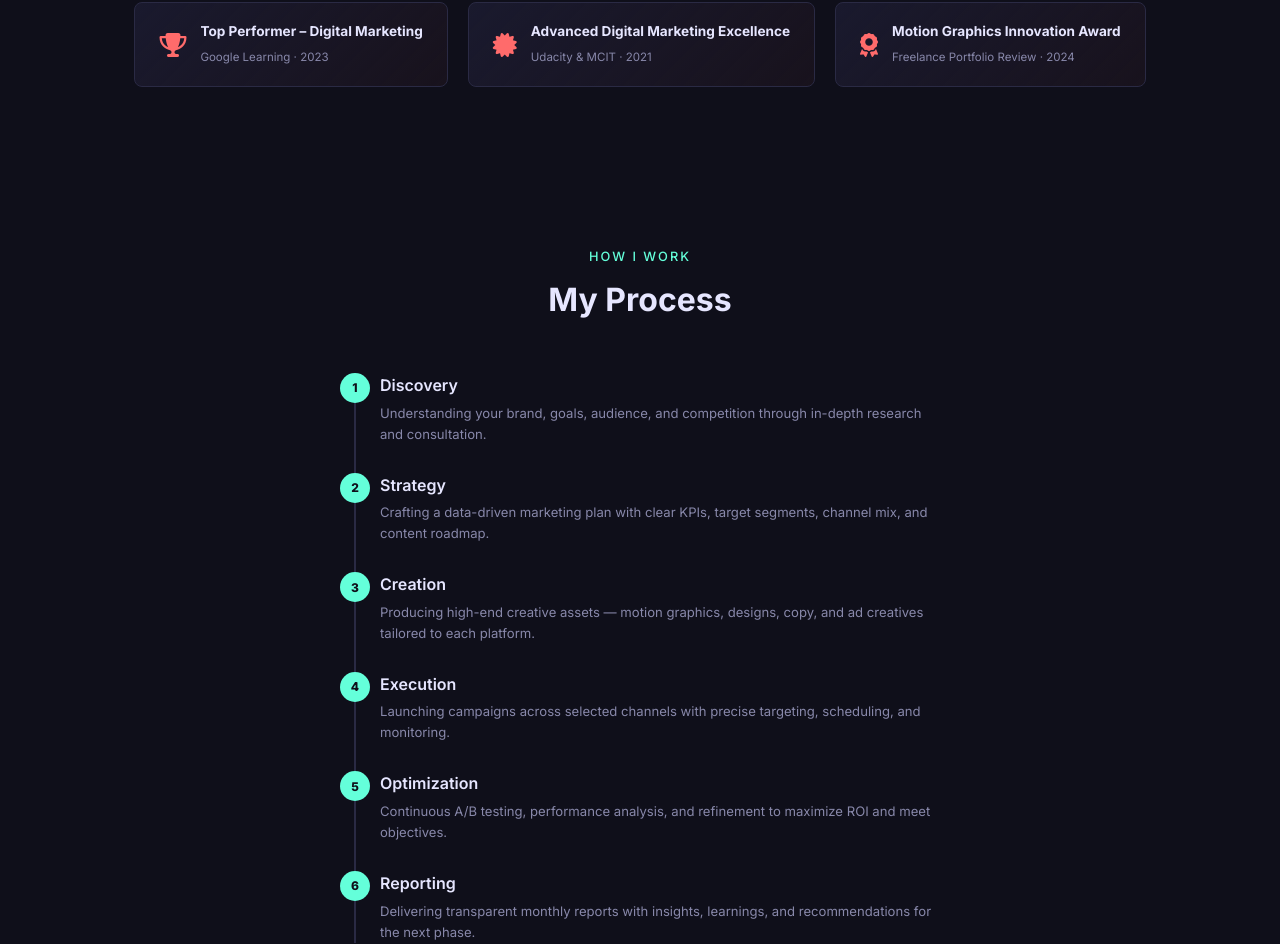
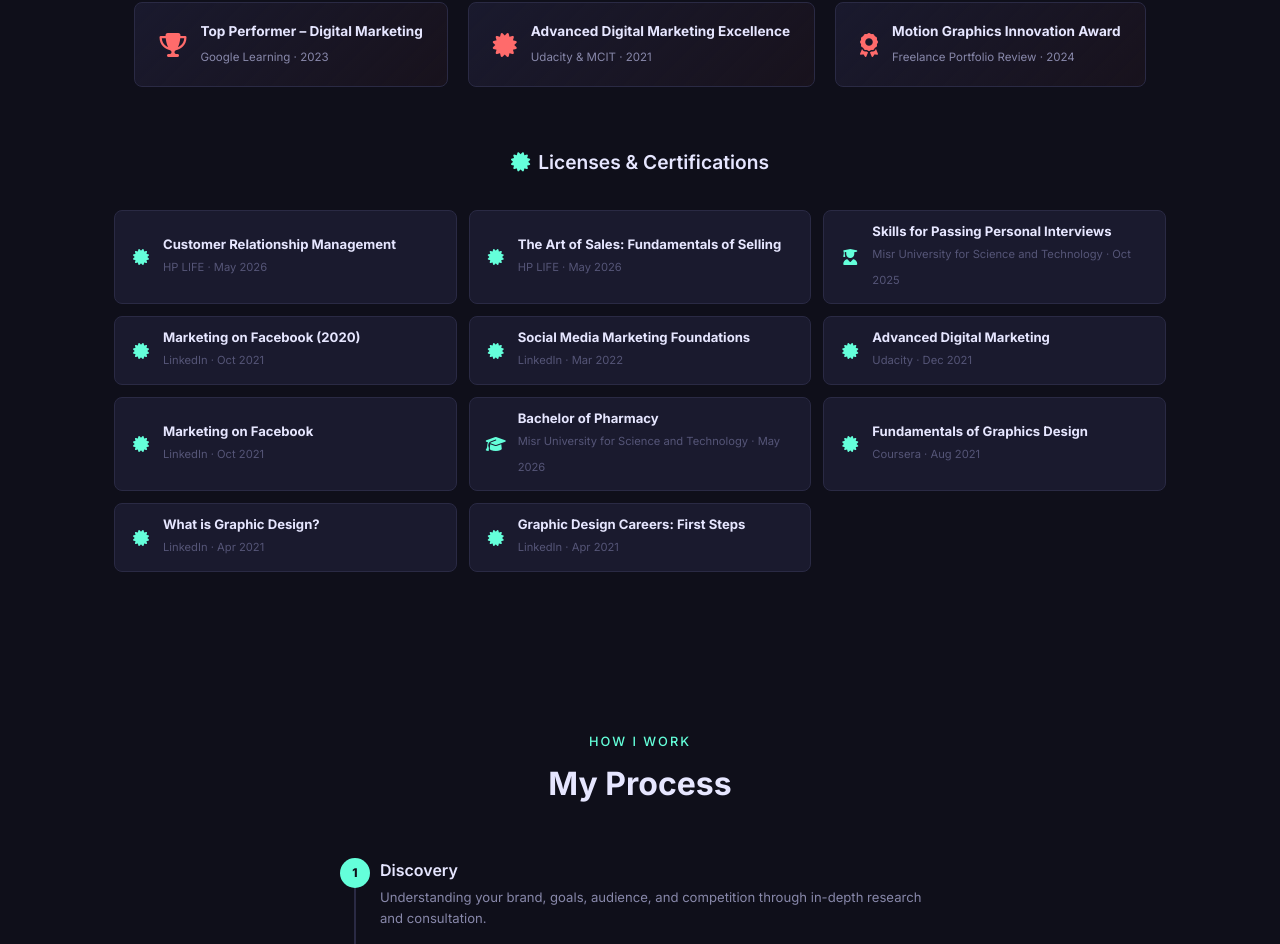
Before and after one commit to DR-MadaKamal/portfolio, a React (Vite) app: page / in a window 1280 px wide. Shown: the part 9093-10037 px from the top of the page. Built offline with nearby package versions, Linux system fonts and the light colour scheme.

Commit message:
Add LinkedIn certifications to Achievements section (11 new entries)

```diff
--- a/src/components/Achievements.jsx
+++ b/src/components/Achievements.jsx
@@ -1,5 +1,5 @@
 import { motion } from 'framer-motion'
-import { awards } from '../data/portfolioData'
+import { awards, certifications } from '../data/portfolioData'
 import { useLang } from '../context/LangContext'
 
 export default function Achievements() {
@@ -30,6 +30,27 @@ export default function Achievements() {
             </motion.div>
           ))}
         </div>
+
+        <h3 className="section-subtitle" style={{ marginTop: 60, marginBottom: 32 }}>
+          <i className="fas fa-certificate" style={{ marginRight: 8, color: 'var(--accent)' }} />
+          Licenses &amp; Certifications
+        </h3>
+        <div className="certs-grid">
+          {certifications.map((c, i) => (
+            <motion.div
+              key={i} className="cert-item"
+              initial={{ opacity: 0, y: 15 }} whileInView={{ opacity: 1, y: 0 }}
+              viewport={{ once: true }} transition={{ delay: i * 0.04 }}
+              whileHover={{ y: -3 }}
+            >
+              <i className={`fas ${c.icon}`} />
+              <div>
+                <strong>{c.title}</strong>
+                <span>{c.issuer} &middot; {c.year}</span>
+              </div>
+            </motion.div>
+          ))}
+        </div>
       </div>
     </section>
   )
--- a/src/data/portfolioData.js
+++ b/src/data/portfolioData.js
@@ -460,11 +460,17 @@ export const servicesTimeline = [
 ]
 
 export const certifications = [
-  { title: 'Google Digital Marketing Certificate', issuer: 'Google', year: '2023', url: '#', icon: 'fa-certificate' },
-  { title: 'Advanced Digital Marketing Nanodegree', issuer: 'Udacity & MCIT', year: '2021', url: '#', icon: 'fa-graduation-cap' },
-  { title: 'Meta Certified Digital Marketing Associate', issuer: 'Meta', year: '2023', url: '#', icon: 'fa-certificate' },
-  { title: 'SEO Fundamentals', issuer: 'Ahrefs', year: '2022', url: '#', icon: 'fa-search' },
-  { title: 'Motion Graphics Masterclass', issuer: 'School of Motion', year: '2022', url: '#', icon: 'fa-film' },
+  { title: 'Customer Relationship Management', issuer: 'HP LIFE', year: 'May 2026', url: '#', icon: 'fa-certificate' },
+  { title: 'The Art of Sales: Fundamentals of Selling', issuer: 'HP LIFE', year: 'May 2026', url: '#', icon: 'fa-certificate' },
+  { title: 'Skills for Passing Personal Interviews', issuer: 'Misr University for Science and Technology', year: 'Oct 2025', url: '#', icon: 'fa-user-graduate' },
+  { title: 'Marketing on Facebook (2020)', issuer: 'LinkedIn', year: 'Oct 2021', url: '#', icon: 'fa-certificate' },
+  { title: 'Social Media Marketing Foundations', issuer: 'LinkedIn', year: 'Mar 2022', url: '#', icon: 'fa-certificate' },
+  { title: 'Advanced Digital Marketing', issuer: 'Udacity', year: 'Dec 2021', url: '#', icon: 'fa-certificate' },
+  { title: 'Marketing on Facebook', issuer: 'LinkedIn', year: 'Oct 2021', url: '#', icon: 'fa-certificate' },
+  { title: 'Bachelor of Pharmacy', issuer: 'Misr University for Science and Technology', year: 'May 2026', url: '#', icon: 'fa-graduation-cap' },
+  { title: 'Fundamentals of Graphics Design', issuer: 'Coursera', year: 'Aug 2021', url: '#', icon: 'fa-certificate' },
+  { title: 'What is Graphic Design?', issuer: 'LinkedIn', year: 'Apr 2021', url: '#', icon: 'fa-certificate' },
+  { title: 'Graphic Design Careers: First Steps', issuer: 'LinkedIn', year: 'Apr 2021', url: '#', icon: 'fa-certificate' },
 ]
 
 export const businessHours = [
--- a/src/index.css
+++ b/src/index.css
@@ -353,6 +353,17 @@ img { max-width: 100%; height: auto; }
 .award-item i { font-size: 1.5rem; color: var(--accent2); }
 .award-item strong { font-size: 0.85rem; display: block; }
 .award-item span { font-size: 0.72rem; color: var(--text-muted); }
+.section-subtitle { text-align: center; font-size: 1.2rem; font-weight: 600; color: var(--text); }
+.certs-grid { display: grid; grid-template-columns: repeat(auto-fill, minmax(280px, 1fr)); gap: 12px; }
+.cert-item {
+  display: flex; align-items: center; gap: 12px; padding: 12px 16px;
+  background: var(--bg-alt); border: 1px solid var(--border); border-radius: 8px;
+  transition: border-color 0.3s, box-shadow 0.3s;
+}
+.cert-item:hover { border-color: var(--accent); box-shadow: 0 2px 12px rgba(0,0,0,0.12); }
+.cert-item i { font-size: 1rem; color: var(--accent); width: 20px; text-align: center; flex-shrink: 0; }
+.cert-item div strong { display: block; font-size: 0.82rem; line-height: 1.3; }
+.cert-item div span { font-size: 0.7rem; color: var(--text-dim); }
 
 /* ===== QUOTE ===== */
 .quote-section { padding: 60px 24px !important; }
```
